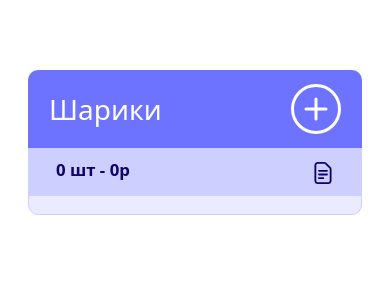
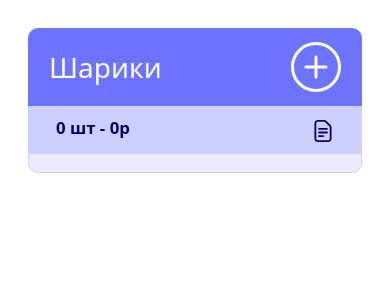
Before and after one commit to shpdaney/tir, a React (Vite) app: page / in a window 390 px wide. Shown: the top 300 px of the page. Built offline with nearby package versions, Linux system fonts and the light colour scheme.

Commit message:
fix mobile padding

```diff
--- a/src/App.css
+++ b/src/App.css
@@ -19,4 +19,7 @@
   .body {
     width: 100vw;
   }
+  .main {
+    padding: 2rem;
+  }
 }
```
